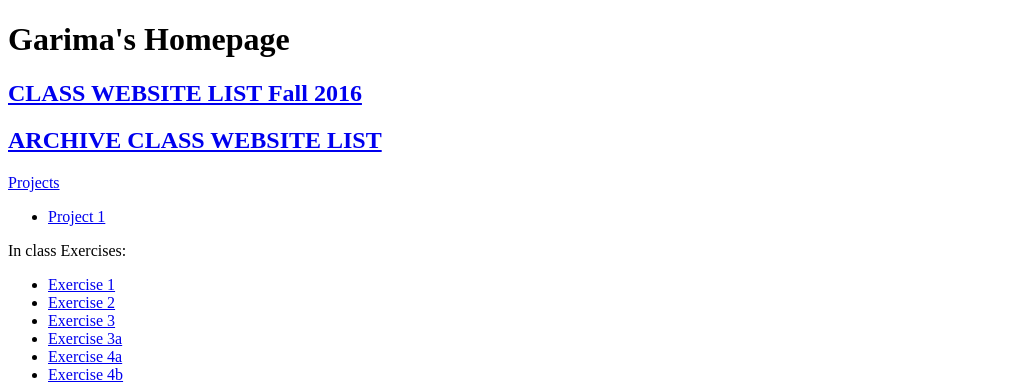
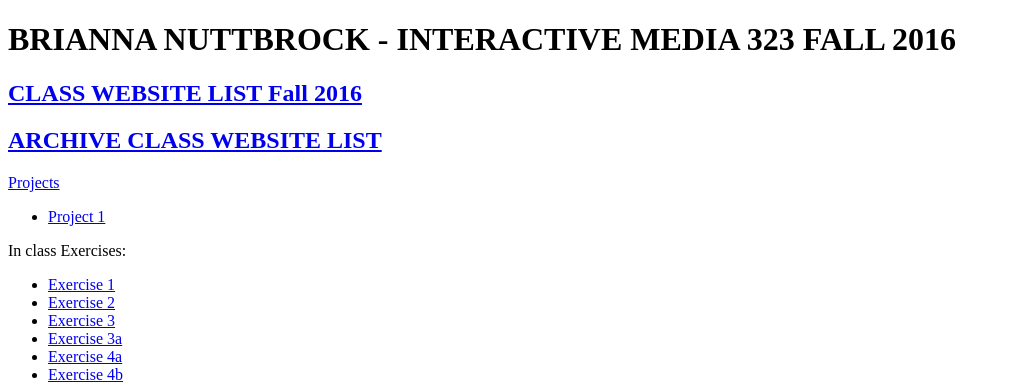
Before and after one commit to bgriffin15/interactivemedia323, a plain HTML site: page index.html in a window 1280 px wide. Shown: the top 384 px of the page, without its empty margins (0-1010 px from the left). Drawn offline with Linux system fonts and the light colour scheme.

Commit message:
Update index.html

```diff
--- a/index.html
+++ b/index.html
@@ -6,7 +6,7 @@
 </head>
 
 <body>
-  <h1>Garima's Homepage</h1>
+  <h1>BRIANNA NUTTBROCK - INTERACTIVE MEDIA 323 FALL 2016</h1>
   <h2><a href="https://docs.google.com/a/mail.wou.edu/document/d/1dpfFV9zR1Kaib2hb9L8LuY2rzMAA7wspbjvGJlJQsa0/edit?usp=sharing"> CLASS WEBSITE LIST Fall 2016</h2>
   <h2><a href="http://mharris13.github.io/interactivemedia323/classwebsite/a323classwebsite">ARCHIVE CLASS WEBSITE LIST</h2>
   <p>
```
